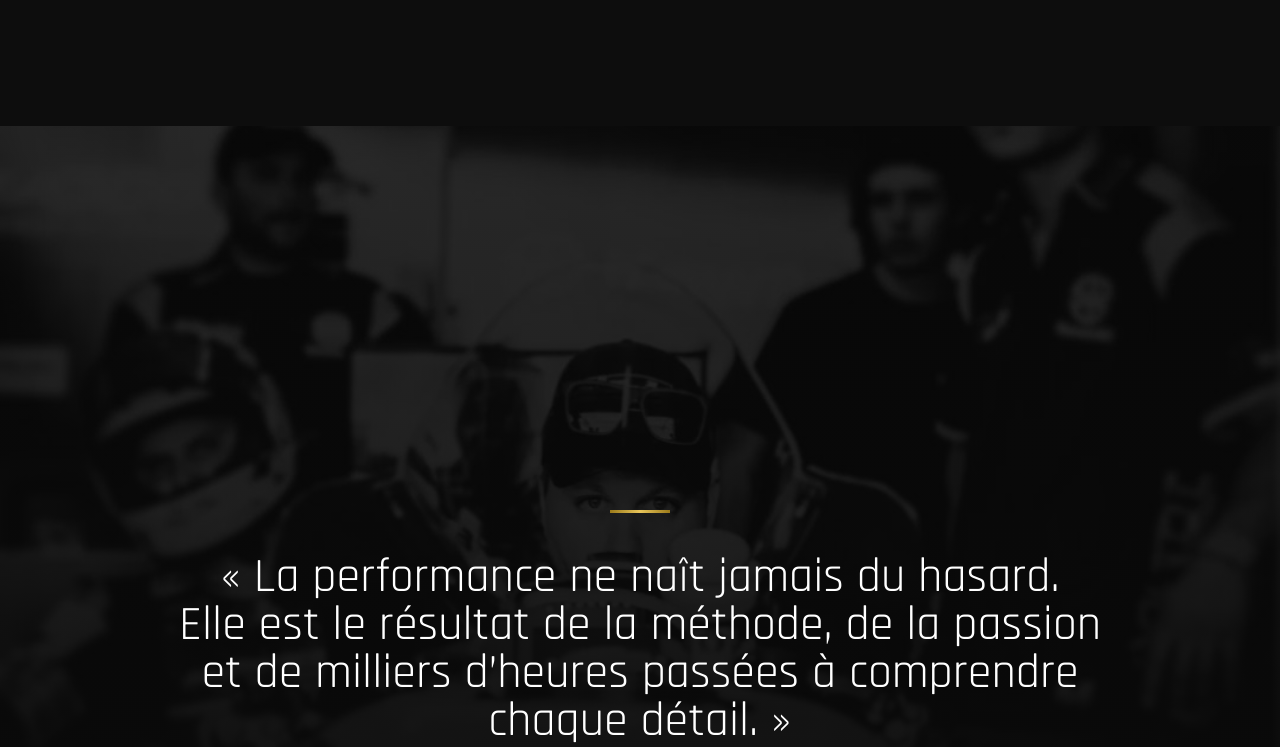
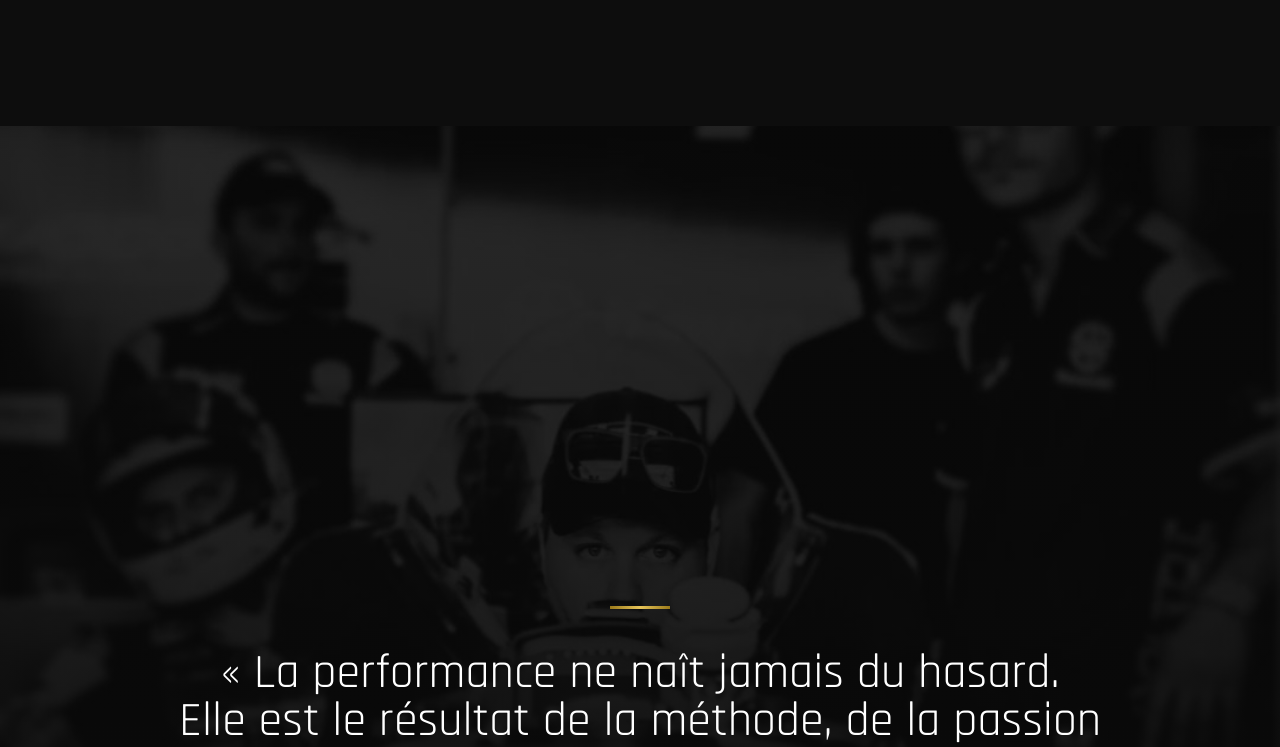
Before and after one commit to PerformancePrestigeAcademy/performance-prestige-academy, a React (Vite) app: page /apropos in a window 1280 px wide. Shown: the part 5771-6518 px from the top of the page. Built offline with nearby package versions, Linux system fonts and the light colour scheme.

Commit message:
PATCH 014 v5 ter

```diff
--- a/src/Pages/APropos.tsx
+++ b/src/Pages/APropos.tsx
@@ -435,7 +435,7 @@ export default function AProposPage() {
           <div className="absolute inset-0 hero-overlay" />
         </div>
 
-        <div className="relative z-10 max-w-5xl mx-auto px-6 pt-96 pb-20 text-center">
+        <div className="relative z-10 max-w-5xl mx-auto px-6 pt-[30rem] pb-20 text-center">
           <div className="gold-line mx-auto mb-10" />
 
           <blockquote className="font-racing text-3xl sm:text-4xl lg:text-5xl leading-relaxed text-white">
```
